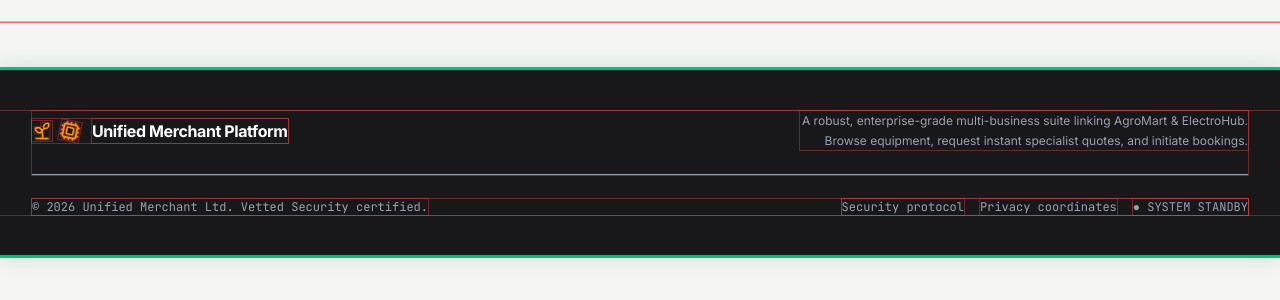
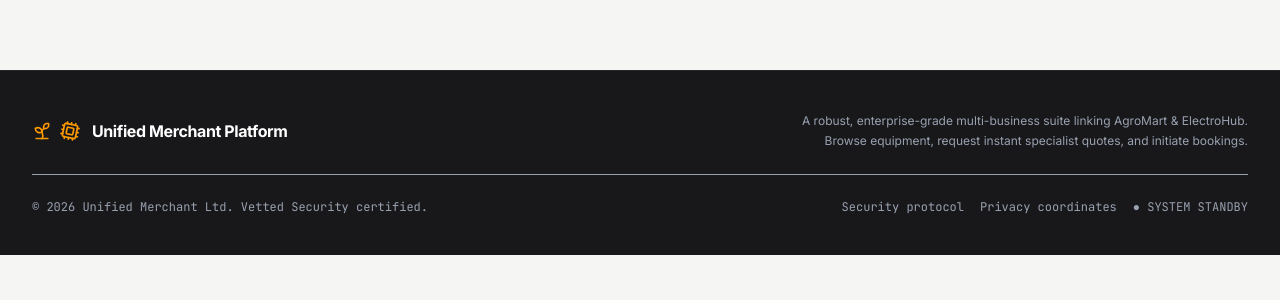
Before and after one commit to iamnitishkaushal-bit/sai-furnishure, a React (Vite) app: page / in a window 1280 px wide. Shown: the part 2237-2537 px from the top of the page. Built offline with nearby package versions, Linux system fonts and the light colour scheme.

Commit message:
refactor: clean up mobile layout and debug styles
Remove redundant mobile padding and debugging CSS highlights to prepare for production.

```diff
--- a/src/App.tsx
+++ b/src/App.tsx
@@ -141,7 +141,7 @@ function PlatformApp() {
       <Header />
 
       {/* Primary Application Body */}
-      <main ref={mainScrollRef} className="flex-1 flex flex-col w-full max-w-full box-border pb-[calc(5.5rem+env(safe-area-inset-bottom,0px))] md:pb-12">
+      <main ref={mainScrollRef} className="flex-1 flex flex-col w-full max-w-full box-border pb-0 md:pb-12">
         <div className="flex-1 flex flex-col w-full max-w-full box-border">
           {renderActiveScreen()}
         </div>
--- a/src/index.css
+++ b/src/index.css
@@ -57,13 +57,3 @@ body {
 ::-webkit-scrollbar-thumb:hover {
   background: #94a3b8;
 }
-
-/* REAL MOBILE DEVICE OVERFLOW AUDIT & DEBUGGING HIGHLIGHTS */
-* {
-  outline: 1px solid rgba(239, 68, 68, 0.4) !important;
-}
-
-#app-footer {
-  outline: 3px solid #10b981 !important; /* Emerald highlight for the last structural block in the DOM */
-  box-shadow: 0 0 20px rgba(16, 185, 129, 0.3) !important;
-}
```
